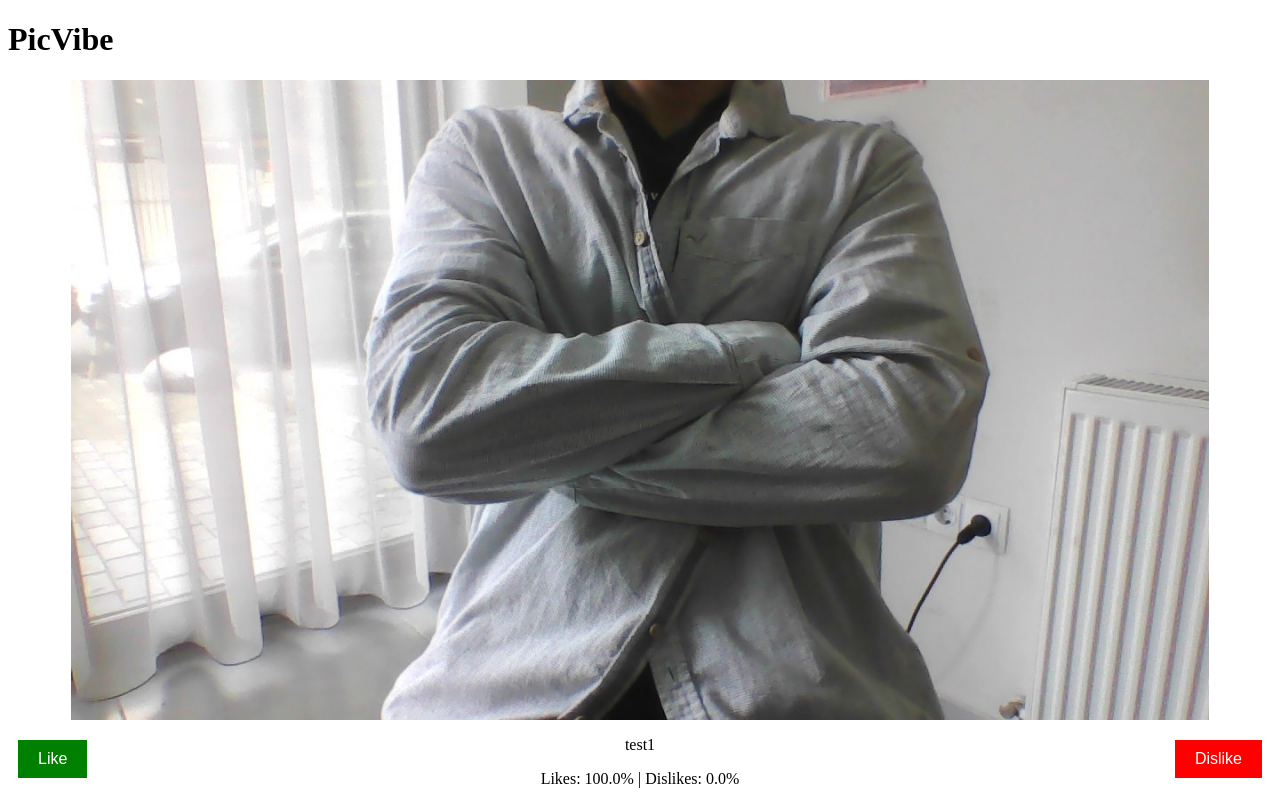
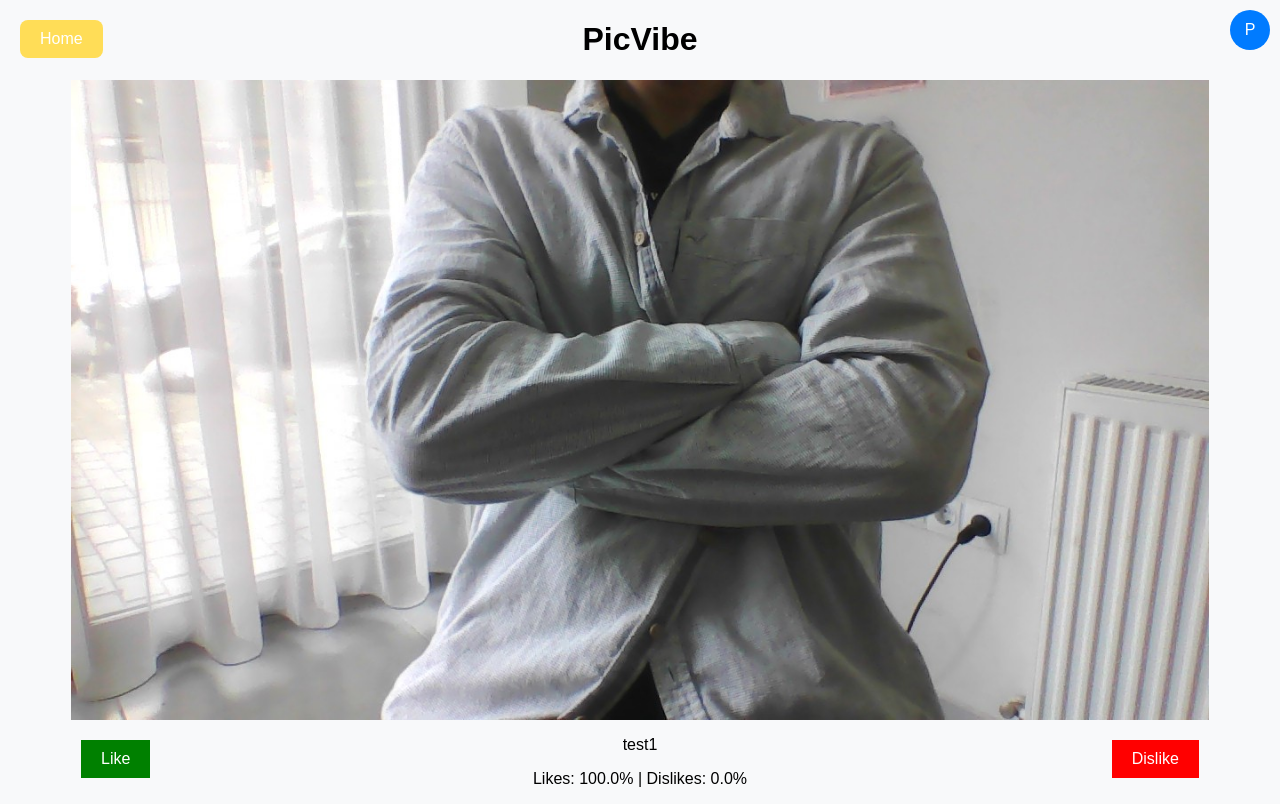
Before and after one commit to NikolozTchitanava/PicVibe, a Flask app: page /picvibe in a window 1280 px wide. Run offline with Flask 3, Linux system fonts and the light colour scheme; the first user in the database is signed in; data comes from the database, SQL or seed files in the repository; the page is wider than the window, and the part outside it is not shown.

Commit message:
added home and profile page buttons at picvibe page

```diff
--- a/templates/picvibe.html
+++ b/templates/picvibe.html
@@ -4,6 +4,16 @@
     <meta charset="UTF-8">
     <title>PicVibe</title>
     <style>
+        body {
+            font-family: Arial, sans-serif;
+            margin: 0;
+            padding: 0;
+            background-color: #f8f9fa;
+            display: flex;
+            flex-direction: column;
+            align-items: center;
+            position: relative;
+        }
         .image-container {
             display: none;
             text-align: center;
@@ -34,6 +44,41 @@
         #dislikeButton {
             right: 10px;
             background-color: red;
+        }
+        .nav-buttons {
+            width: 100%;
+            display: flex;
+            justify-content: space-between;
+            padding: 10px;
+            box-sizing: border-box;
+            position: absolute;
+            top: 10px;
+            left: 10px;
+        }
+        .nav-buttons .btn {
+            padding: 10px 20px;
+            background-color: #ffdd57;
+            border: none;
+            border-radius: 8px;
+            color: white;
+            cursor: pointer;
+            font-size: 16px;
+        }
+        .profile-btn {
+            position: absolute;
+            top: 10px;
+            right: 10px;
+            width: 40px;
+            height: 40px;
+            background-color: #007bff;
+            border: none;
+            border-radius: 50%;
+            color: white;
+            font-size: 16px;
+            cursor: pointer;
+            display: flex;
+            justify-content: center;
+            align-items: center;
         }
     </style>
     <script>
@@ -81,6 +126,10 @@
 </head>
 <body>
     <h1>PicVibe</h1>
+    <div class="nav-buttons">
+        <button class="btn" onclick="location.href='{{ url_for('home') }}'">Home</button>
+    </div>
+    <button class="profile-btn" onclick="location.href='{{ url_for('profile') }}'">P</button>
     <div id="imageContainer">
         {% for image in images %}
         <div class="image-container" data-image-id="{{ image['id'] }}">
```
